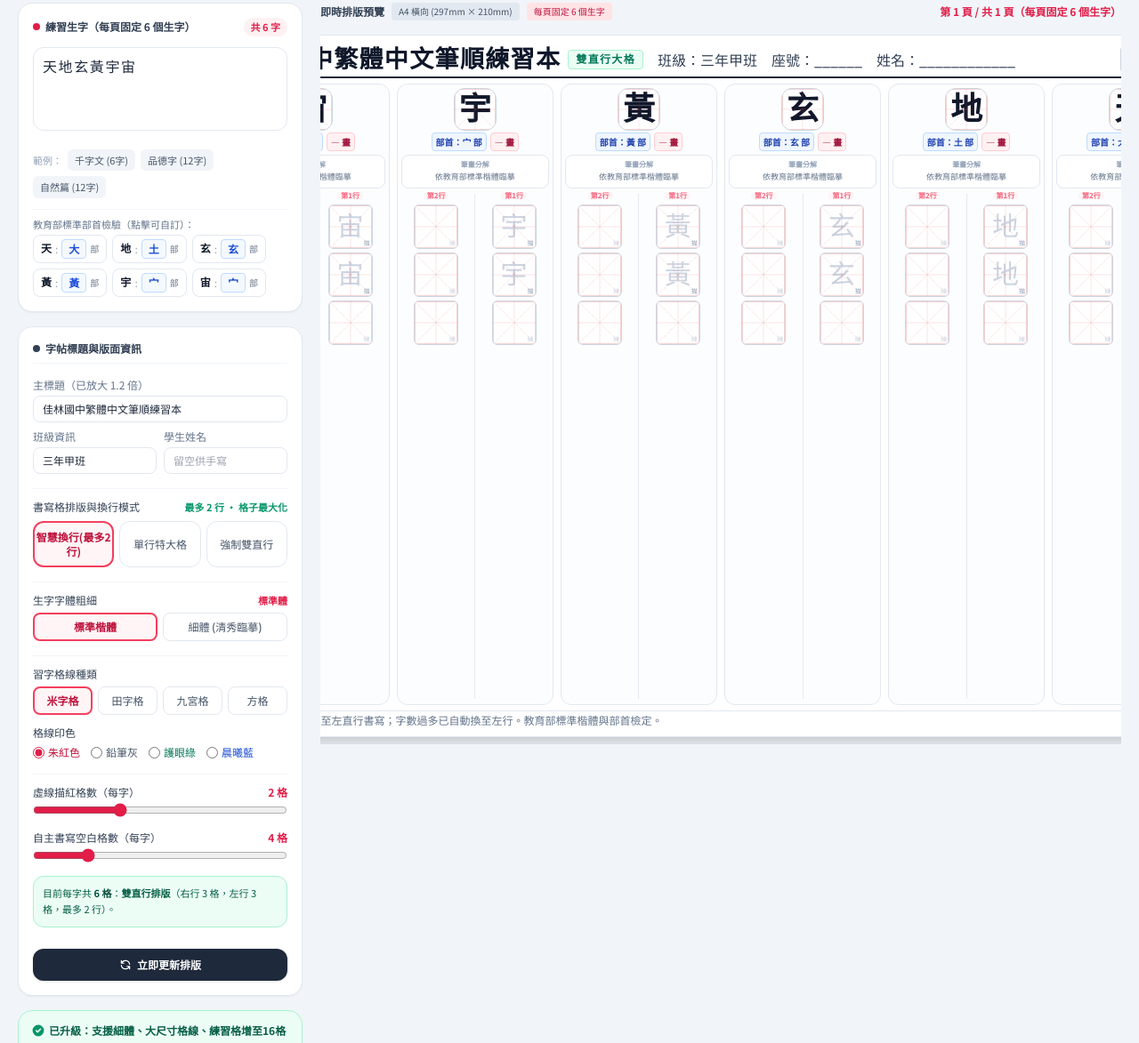
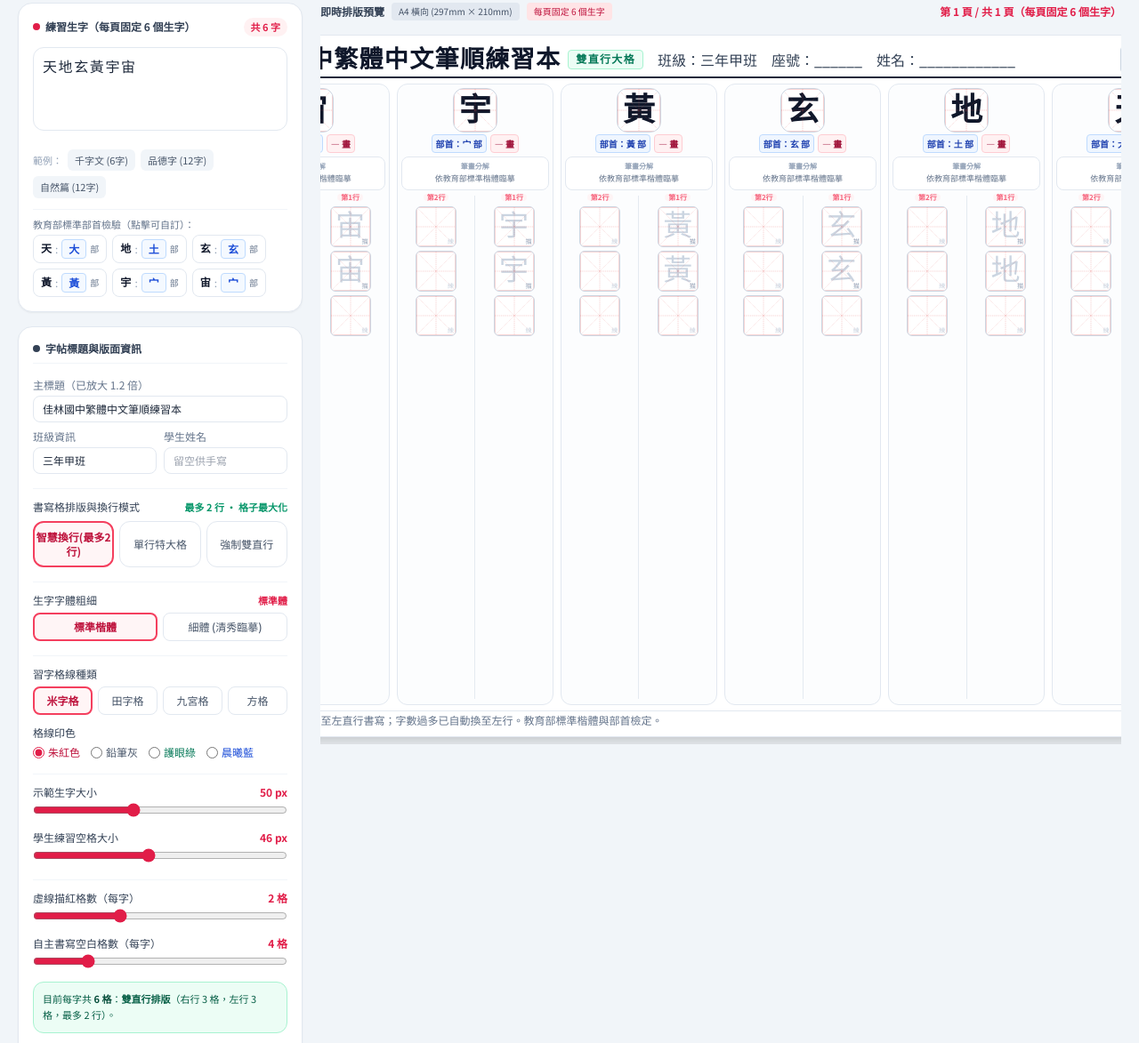
Before and after one commit to Changming1129/chtstroke, a plain HTML site: page index.html in a window 1280 px wide. Shown: the part 82-1255 px from the top of the page at 89% size. Drawn offline with nearby package versions, Linux system fonts and the light colour scheme.

Commit message:
Add files via upload

```diff
--- a/index.html
+++ b/index.html
@@ -269,6 +269,25 @@
           </div>
         </div>
 
+        <!-- 示範字與練習空格大小手動調整 -->
+        <div class="pt-3 border-t border-slate-100 space-y-3 text-xs">
+          <div class="space-y-1">
+            <div class="flex justify-between">
+              <span class="font-medium text-slate-700">示範生字大小</span>
+              <span id="demo-size-val" class="font-bold text-rose-600">50 px</span>
+            </div>
+            <input id="range-demo-size" type="range" min="36" max="72" value="50" class="w-full accent-rose-600 cursor-pointer">
+          </div>
+
+          <div class="space-y-1">
+            <div class="flex justify-between">
+              <span class="font-medium text-slate-700">學生練習空格大小</span>
+              <span id="box-size-val" class="font-bold text-rose-600">46 px</span>
+            </div>
+            <input id="range-box-size" type="range" min="28" max="68" value="46" class="w-full accent-rose-600 cursor-pointer">
+          </div>
+        </div>
+
         <!-- 練習格數量設定 (自主空白格數開放至 16 格，總格數上限 16 格) -->
         <div class="pt-3 border-t border-slate-100 space-y-3 text-xs">
           <div class="space-y-1">
@@ -405,6 +424,10 @@
     const pagesContainer = document.getElementById('worksheet-pages-container');
     const pageSummary = document.getElementById('page-summary');
     const radicalBadgesContainer = document.getElementById('radical-badges-container');
+    const rangeDemoSize = document.getElementById('range-demo-size');
+    const rangeBoxSize = document.getElementById('range-box-size');
+    const demoSizeVal = document.getElementById('demo-size-val');
+    const boxSizeVal = document.getElementById('box-size-val');
 
     // 彈窗元件參照
     const charModal = document.getElementById('char-modal');
@@ -432,6 +455,8 @@
       gridColor: '#e05252',
       traceCount: 2,
       blankCount: 4,
+      demoSize: 50,
+      boxSize: 46,
       customRadicals: {}, // 使用者自訂部首快取
     };
 
@@ -453,6 +478,14 @@
       }
       if (rangeBlank) {
         state.blankCount = parseInt(rangeBlank.value, 10) || 0;
+      }
+      if (rangeDemoSize) {
+        state.demoSize = parseInt(rangeDemoSize.value, 10) || 50;
+        if (demoSizeVal) demoSizeVal.textContent = `${state.demoSize} px`;
+      }
+      if (rangeBoxSize) {
+        state.boxSize = parseInt(rangeBoxSize.value, 10) || 46;
+        if (boxSizeVal) boxSizeVal.textContent = `${state.boxSize} px`;
       }
 
       // 嚴格確保每字練習次數總和（描紅 + 自主）最多不超過 16 次
@@ -851,16 +884,13 @@
       // 每行分配格數（右行滿了自動流向左行）
       const boxesPerLine = Math.ceil(totalBoxes / numLines);
 
-      // 進一步放大書寫格子尺寸 (單行特大格擴增至 64px，雙行格擴增至 50px)
+      // 依使用者手動設定之 boxSize 動態計算尺寸，單行與雙行皆支援自適應
       const isSingle = (numLines === 1);
-      const boxMaxClass = isSingle
-        ? 'w-full aspect-square max-w-[56px] sm:max-w-[64px] min-h-[38px]'
-        : 'w-full aspect-square max-w-[44px] sm:max-w-[50px] min-h-[30px]';
-
-      // 依字體粗細設定選擇字型 class
-      const fontClass = isSingle
-        ? (state.fontWeight === 'light' ? 'text-3xl sm:text-[40px] font-kai-light font-light' : 'text-3xl sm:text-[40px] font-kai font-normal')
-        : (state.fontWeight === 'light' ? 'text-2xl sm:text-[30px] font-kai-light font-light' : 'text-2xl sm:text-[30px] font-kai font-normal');
+      const effectiveBoxSize = isSingle ? state.boxSize : Math.min(state.boxSize, 52);
+      const boxStyle = `style="width: ${effectiveBoxSize}px; height: ${effectiveBoxSize}px; max-width: ${effectiveBoxSize}px; max-height: ${effectiveBoxSize}px;"`;
+      const charFontSize = Math.round(effectiveBoxSize * 0.72);
+      const fontStyle = `style="font-size: ${charFontSize}px;"`;
+      const fontWeightClass = (state.fontWeight === 'light') ? 'font-kai-light font-light' : 'font-kai font-normal';
       const badgeText = isSingle ? 'text-[8px]' : 'text-[7px]';
 
       let linesHtml = '';
@@ -875,15 +905,15 @@
           const isTrace = currentBoxIndex < state.traceCount;
           if (isTrace) {
             lineBoxesHtml += `
-              <div class="relative ${boxMaxClass} bg-white rounded-md border border-slate-300 shadow-2xs flex items-center justify-center overflow-hidden flex-shrink-0">
+              <div ${boxStyle} class="relative bg-white rounded-md border border-slate-300 shadow-2xs flex items-center justify-center overflow-hidden flex-shrink-0">
                 ${gridSvg}
-                <span class="${fontClass} text-slate-300 select-none leading-none pointer-events-none">${char}</span>
+                <span ${fontStyle} class="${fontWeightClass} text-slate-300 select-none leading-none pointer-events-none">${char}</span>
                 <span class="absolute bottom-0 right-0.5 ${badgeText} text-slate-400 pointer-events-none no-print">描</span>
               </div>
             `;
           } else {
             lineBoxesHtml += `
-              <div class="relative ${boxMaxClass} bg-white rounded-md border border-slate-300 shadow-2xs flex items-center justify-center overflow-hidden flex-shrink-0">
+              <div ${boxStyle} class="relative bg-white rounded-md border border-slate-300 shadow-2xs flex items-center justify-center overflow-hidden flex-shrink-0">
                 ${gridSvg}
                 <span class="absolute bottom-0 right-0.5 ${badgeText} text-slate-300 pointer-events-none no-print">練</span>
               </div>
@@ -934,7 +964,10 @@
 
       const topGridSvg = generateGridSvg(state.gridType, state.gridColor);
 
-      // 依字體粗細套用至示範大字
+      // 依自訂 demoSize 動態設定示範字大小與字重
+      const demoSize = state.demoSize || 50;
+      const demoBoxStyle = `style="width: ${demoSize}px; height: ${demoSize}px;"`;
+      const demoFontStyle = `style="font-size: ${Math.round(demoSize * 0.72)}px;"`;
       const demoFontClass = state.fontWeight === 'light'
         ? 'font-kai-light font-light text-slate-900 group-hover:text-rose-600'
         : 'font-kai font-bold text-slate-900 group-hover:text-rose-600';
@@ -942,10 +975,11 @@
       colEl.innerHTML = `
         <!-- 頂部示範大字區 -->
         <div class="w-full flex flex-col items-center flex-shrink-0 mb-0.5">
-          <div class="cursor-pointer group relative w-12 h-12 sm:w-13 sm:h-13 bg-white rounded-xl shadow-xs border border-slate-300 flex items-center justify-center overflow-hidden hover:border-rose-400 transition"
+          <div class="cursor-pointer group relative bg-white rounded-xl shadow-xs border border-slate-300 flex items-center justify-center overflow-hidden hover:border-rose-400 transition"
+               ${demoBoxStyle}
                title="點擊播放動態筆順與互動測驗" onclick="openCharModal('${char}')">
             ${topGridSvg}
-            <span class="${demoFontClass} text-3xl sm:text-[36px] group-hover:scale-105 transition select-none leading-none">${char}</span>
+            <span class="${demoFontClass} group-hover:scale-105 transition select-none leading-none" ${demoFontStyle}>${char}</span>
           </div>
 
           <!-- 生字部首與筆畫資訊標籤（教育部標準） -->
@@ -1248,6 +1282,21 @@
       });
     }
 
+    // 示範字大小與練習空格大小滑桿即時監聽
+    if (rangeDemoSize) {
+      rangeDemoSize.addEventListener('input', () => {
+        syncStateFromInputs();
+        renderWorksheet();
+      });
+    }
+
+    if (rangeBoxSize) {
+      rangeBoxSize.addEventListener('input', () => {
+        syncStateFromInputs();
+        renderWorksheet();
+      });
+    }
+
     // 範例快速填入
     document.querySelectorAll('.preset-btn').forEach(btn => {
       btn.addEventListener('click', () => {
```
